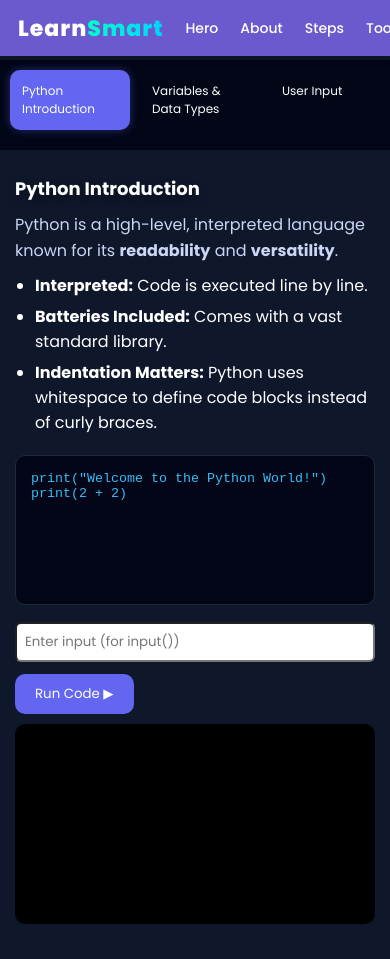
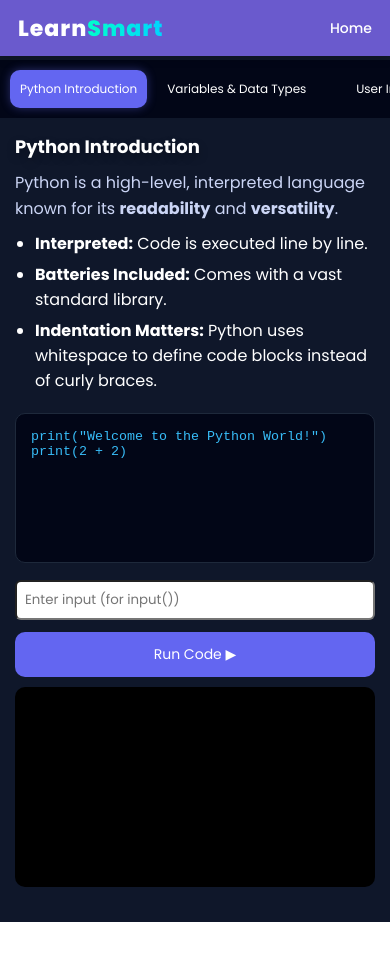
Before and after one commit to nikhilhiwale29-ship-it/LearnSmart, a React (Create React App) app in the folder frontend/: page /learn/python in a window 390 px wide. After the commit the page ends 922 px from the top, so only its background shows below. Built offline with nearby package versions, Linux system fonts and the light colour scheme.

Commit message:
fix: new navbar

```diff
--- a/frontend/src/App.js
+++ b/frontend/src/App.js
@@ -1,32 +1,52 @@
 import { BrowserRouter, Routes, Route } from "react-router-dom";
+import { lazy, Suspense } from "react";
+
+// ← Only these load immediately
+import Home from "./pages/Home";
 import Auth from "./pages/Auth";
-import ForgotPassword from "./pages/ForgotPassword";
-import ResetPassword from "./pages/ResetPassword";
-import Home from "./pages/Home";
-import Dashboard from "./pages/Dashboard";
-import ProtectedRoute from "./components/ProtectedRoute";
-import Courses from "./pages/Courses";
-import LearnHTML from "./pages/LearnHTML";
-import LearnCSS from "./pages/LearnCSS";
-import LearnJS from "./pages/LearnJS";
-import LearnJava from "./pages/LearnJava";
-import LearnC from "./pages/LearnC";
-import LearnCPP from "./pages/LearnCPP";
-import LearnPython from "./pages/LearnPython";
-import Quiz from "./pages/Quiz";
-import QuizHTML from "./pages/QuizHTML";
-import QuizCSS from "./pages/QuizCSS";
-import QuizJS from "./pages/QuizJS";
-import QuizCPP from "./pages/QuizCPP";
-import QuizPython from "./pages/QuizPython";
-import QuizJava from "./pages/QuizJava";
-import QuizC from "./pages/QuizC";
-import Notes from "./pages/Notes";
+
+// ← Everything else loads only when needed
+const ForgotPassword = lazy(() => import("./pages/ForgotPassword"));
+const ResetPassword = lazy(() => import("./pages/ResetPassword"));
+const Dashboard = lazy(() => import("./pages/Dashboard"));
+const ProtectedRoute = lazy(() => import("./components/ProtectedRoute"));
+const Courses = lazy(() => import("./pages/Courses"));
+const LearnHTML = lazy(() => import("./pages/LearnHTML"));
+const LearnCSS = lazy(() => import("./pages/LearnCSS"));
+const LearnJS = lazy(() => import("./pages/LearnJS"));
+const LearnJava = lazy(() => import("./pages/LearnJava"));
+const LearnC = lazy(() => import("./pages/LearnC"));
+const LearnCPP = lazy(() => import("./pages/LearnCPP"));
+const LearnPython = lazy(() => import("./pages/LearnPython"));
+const Quiz = lazy(() => import("./pages/Quiz"));
+const QuizHTML = lazy(() => import("./pages/QuizHTML"));
+const QuizCSS = lazy(() => import("./pages/QuizCSS"));
+const QuizJS = lazy(() => import("./pages/QuizJS"));
+const QuizCPP = lazy(() => import("./pages/QuizCPP"));
+const QuizPython = lazy(() => import("./pages/QuizPython"));
+const QuizJava = lazy(() => import("./pages/QuizJava"));
+const QuizC = lazy(() => import("./pages/QuizC"));
+const Notes = lazy(() => import("./pages/Notes"));
+
+// ← Loading screen shown while page loads
+const LoadingScreen = () => (
+  <div style={{
+    display: "flex",
+    justifyContent: "center",
+    alignItems: "center",
+    height: "100vh",
+    background: "#0f172a",
+    color: "white",
+    fontSize: "1.2rem"
+  }}>
+    Loading...
+  </div>
+);
 
 function App() {
   return (
     <BrowserRouter>
-
+      <Suspense fallback={<LoadingScreen />}>
         <Routes>
           <Route path="/" element={<Home />} />
           <Route path="/auth" element={<Auth />} />
@@ -49,7 +69,6 @@ function App() {
           <Route path="/learn/c" element={<LearnC />} />
           <Route path="/learn/c++" element={<LearnCPP />} />
           <Route path="/learn/python" element={<LearnPython />} />
-
           <Route path="/quiz" element={<Quiz />} />
           <Route path="/quiz/html" element={<QuizHTML />} />
           <Route path="/quiz/css" element={<QuizCSS />} />
@@ -58,9 +77,9 @@ function App() {
           <Route path="/quiz/python" element={<QuizPython />} />
           <Route path="/quiz/java" element={<QuizJava />} />
           <Route path="/quiz/c" element={<QuizC />} />
-
           <Route path="/notes" element={<Notes />} />
         </Routes>
+      </Suspense>
     </BrowserRouter>
   );
 }
--- /dev/null
+++ b/frontend/src/components/Nav.jsx
@@ -0,0 +1,18 @@
+import { Link } from "react-router-dom";
+import "../App.css";
+
+function Nav() {
+  return (
+    <nav className="navbar">
+      <Link to="/home" className="navbar-logo">
+        <p>Learn<span>Smart</span></p>
+      </Link>
+
+      <div className="navbar-links">
+        <Link to="/home">Home</Link>
+      </div>
+    </nav>
+  );
+}
+
+export default Nav;
--- a/frontend/src/pages/LearnC.js
+++ b/frontend/src/pages/LearnC.js
@@ -1,7 +1,7 @@
 /* eslint-disable no-unused-vars, no-new-func */
 import { useState } from "react";
 import "../styles/learn.css";
-import Navbar from "../components/Navbar";
+import Nav from "../components/Nav";
 
 const topics = [
   {
@@ -368,7 +368,7 @@ const runSimulatedC = (code, userInput) => {
 
   return (
     <>
-      <Navbar />
+      <Nav />
 
       <div className="learn-page">
 
--- a/frontend/src/pages/LearnCPP.js
+++ b/frontend/src/pages/LearnCPP.js
@@ -1,7 +1,7 @@
 /* eslint-disable no-new-func */
 import { useState } from "react";
 import "../styles/learn.css";
-import Navbar from "../components/Navbar";
+import Navbar from "../components/Nav";
 
 const cppTopics = [
   {
--- a/frontend/src/pages/LearnCSS.js
+++ b/frontend/src/pages/LearnCSS.js
@@ -1,6 +1,6 @@
 import { useState, useEffect } from "react";
 import "../styles/learn.css";
-import Navbar from "../components/Navbar";
+import Navbar from "../components/Nav";
 
 const topics = [
   {
--- a/frontend/src/pages/LearnHTML.js
+++ b/frontend/src/pages/LearnHTML.js
@@ -1,6 +1,6 @@
 import { useState } from "react";
 import "../styles/learn.css";
-import Navbar from "../components/Navbar";
+import Navbar from "../components/Nav";
 
 const topics = [
   {
--- a/frontend/src/pages/LearnJS.js
+++ b/frontend/src/pages/LearnJS.js
@@ -1,7 +1,7 @@
 /* eslint-disable no-unused-vars */
 import { useState, useEffect } from "react";
 import "../styles/learn.css";
-import Navbar from "../components/Navbar";
+import Navbar from "../components/Nav";
 
 const topics = [
   {
--- a/frontend/src/pages/LearnJava.js
+++ b/frontend/src/pages/LearnJava.js
@@ -1,6 +1,6 @@
 import { useState } from "react";
 import "../styles/learn.css";
-import Navbar from "../components/Navbar";
+import Navbar from "../components/Nav";
 
 const topics = [
 
--- a/frontend/src/pages/LearnPython.js
+++ b/frontend/src/pages/LearnPython.js
@@ -1,6 +1,6 @@
 import { useState } from "react";
 import "../styles/learn.css";
-import Navbar from "../components/Navbar";
+import Navbar from "../components/Nav";
 
 const topics = [
   {
--- a/frontend/src/styles/learn.css
+++ b/frontend/src/styles/learn.css
@@ -1,20 +1,20 @@
 /* ===============================
    GLOBAL CONTAINER
 ==================================*/
-
 .learn-page {
   display: flex;
-  /* Adjust this to exactly match your Navbar height (e.g., 80px) */
   height: calc(100vh - 80px);
   background: #0f172a;
   color: white;
   overflow: hidden;
+  width: 100%;
+  position: fixed;    /* ← put back fixed */
+  bottom: 0;
 }
 
 /* ===============================
-   SIDEBAR (RENAMED TO AVOID CONFLICT)
+   SIDEBAR
 ==================================*/
-
 .learn-sidebar {
   width: 250px;
   min-width: 250px;
@@ -23,6 +23,7 @@
   overflow-y: auto;
   height: 100%;
   border-right: 1px solid #1e293b;
+  flex-shrink: 0; /* ← prevents sidebar from shrinking */
 }
 
 .topic {
@@ -47,12 +48,12 @@
 /* ===============================
    CONTENT SECTION
 ==================================*/
-
 .content {
   flex: 1;
   min-width: 0;
   padding: 20px;
   overflow-y: auto;
+  background: #0f172a;
 }
 
 .content h2 {
@@ -68,7 +69,6 @@
 /* ===============================
    CODE EDITOR
 ==================================*/
-
 .editor {
   width: 100%;
   height: 220px;
@@ -82,6 +82,7 @@
   resize: none;
   outline: none;
   transition: 0.2s;
+  box-sizing: border-box; /* ← prevents overflow */
 }
 
 .editor:focus {
@@ -91,7 +92,6 @@
 /* ===============================
    RUN BUTTON
 ==================================*/
-
 .run-btn {
   margin-top: 12px;
   padding: 10px 20px;
@@ -111,10 +111,10 @@
 /* ===============================
    PREVIEW PANEL
 ==================================*/
-
 .preview {
   width: 35%;
   min-width: 300px;
+  flex-shrink: 0; /* ← prevents preview from shrinking */
   background: white;
   height: 100%;
   border-left: 1px solid #1e293b;
@@ -125,6 +125,10 @@
   height: 100%;
   border: none;
 }
+
+/* ===============================
+   LESSON CONTENT
+==================================*/
 .lesson-content h3 {
   margin-top: 10px;
   color: #60a5fa;
@@ -171,16 +175,20 @@
   margin: 0;
   white-space: pre-wrap;
 }
+
 /* ===============================
    TABLET VIEW (<=1024px)
 ==================================*/
-
 @media (max-width: 1024px) {
-
   .learn-sidebar {
     width: 200px;
     min-width: 200px;
     padding: 15px;
+  }
+
+  .preview {
+    width: 25%;
+    min-width: 200px; /* ← reduce min-width */
   }
 
   .content {
@@ -190,60 +198,90 @@
   .editor {
     height: 200px;
   }
+}
 
+/* ← Hide preview when screen is too small for 3 columns */
+@media (max-width: 900px) and (min-width: 769px) {
+  .preview {
+    display: none;
+  }
 }
 
 /* ===============================
    MOBILE VIEW (<=768px)
 ==================================*/
-
 @media (max-width: 768px) {
   .learn-page {
     flex-direction: column;
     height: auto;
     min-height: 100vh;
-    overflow-y: auto;        /* ← Allow vertical scroll */
-    position: relative;      /* ← Override fixed */
+    overflow-y: auto;
+    position: relative;
     padding-bottom: 20px;
+    bottom: auto;
   }
 
   .learn-sidebar {
     width: 100%;
+    min-width: unset; /* ← reset min-width for mobile */
     display: flex;
+    flex-direction: row;
     overflow-x: auto;
+    overflow-y: hidden;
     padding: 10px;
     gap: 10px;
     background: #020617;
     position: sticky;
-    margin-bottom: 70px;
     top: 60px;
     z-index: 10;
     border-right: none;
-    height: auto;            /* ← Remove fixed height */
+    height: auto;
+
+  }
+
+  .learn-sidebar::-webkit-scrollbar {
+    display: none;
+  }
+
+  .topic {
+    min-width: 140px;
+    text-align: center;
+    font-size: 13px;
+    padding: 10px;
+    white-space: nowrap;
+    margin-bottom: 0;
+    flex-shrink: 0;
   }
 
   .content {
     padding: 15px;
-    overflow-y: visible;     /* ← Allow content to expand */
+    overflow-y: visible;
     height: auto;
+    width: 100%;
+    margin-top: 60px;
   }
 
   .preview {
     width: 100%;
+    min-width: unset; /* ← reset min-width for mobile */
     height: 250px;
     margin-top: 10px;
     border-left: none;
     border-radius: 10px;
     overflow: hidden;
   }
+
+  .run-btn {
+    width: 100%;
+    padding: 12px;
+    font-size: 14px;
+  }
 }
 
 /* ===============================
    SMALL MOBILE (<=480px)
 ==================================*/
-
 @media (max-width: 480px) {
-
   .topic {
     min-width: 120px;
     font-size: 12px;
@@ -260,5 +298,4 @@
   .content h2 {
     font-size: 18px;
   }
-
 }
```
Lines whose indentation alone changed are shown as unchanged.
